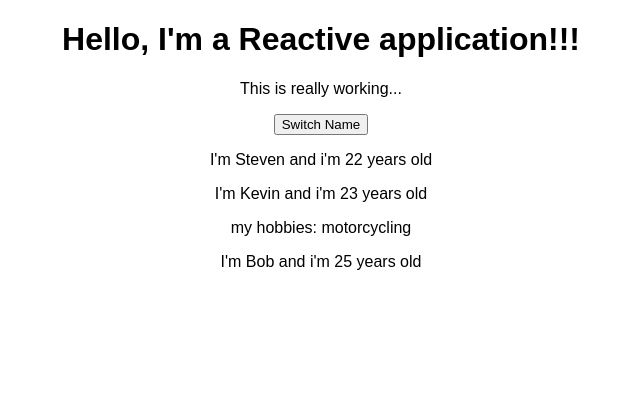
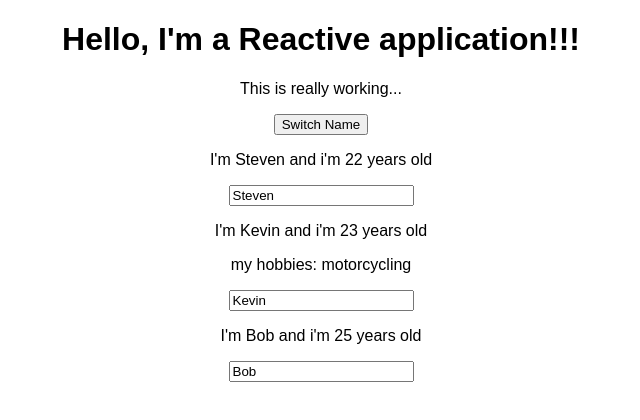
Before and after one commit to steven-espin/react-guide, a React (Create React App) app: page / in a window 1280 px wide. Shown: the top 420 px of the page, without its empty margins (319-959 px from the left). Built offline with nearby package versions, Linux system fonts and the light colour scheme.

Commit message:
adding two way binding

```diff
--- a/src/App.js
+++ b/src/App.js
@@ -11,7 +11,7 @@ class App extends Component {
     ]
   }
 
-  swtchNameHandler = () => {
+  swtchNameHandler = (newName) => {
     console.log("clicked...");
     // This won't work to change state: this.state.persons[0].name = 'Max';
     // setState function required to refresh DOM once state is changed.
@@ -19,9 +19,19 @@ class App extends Component {
 
     this.setState( {
       persons: [
-        { name: 'Max', age: '27' },
+        { name: newName, age: '27' },
         { name: 'Kevin', age: '27' },
         { name: 'Bobby', age: '27' }
+      ]
+    } )
+  }
+
+  nameChangedHandler = (event) => {
+    this.setState( {
+      persons: [
+        { name: event.target.value, age: '27' },
+        { name: 'Kevin', age: '23' },
+        { name: 'Bobby', age: '25' }
       ]
     } )
   }
@@ -31,10 +41,19 @@ class App extends Component {
       <div className="App">
         <h1>Hello, I'm a Reactive application!!!</h1>
         <p>This is really working...</p>
-        <button onClick={this.swtchNameHandler}>Switch Name</button>
-        <Person name={this.state.persons[0].name} age={this.state.persons[0].age}/>
-        <Person name={this.state.persons[1].name} age={this.state.persons[1].age}>my hobbies: motorcycling</Person>
-        <Person name={this.state.persons[2].name} age={this.state.persons[2].age}/>
+        <button onClick={this.swtchNameHandler.bind(this, 'Macho')}>Switch Name</button>
+        <Person
+        name={this.state.persons[0].name}
+        age={this.state.persons[0].age}
+        click={this.swtchNameHandler.bind(this, 'Nacho')}
+        changed={this.nameChangedHandler}/>
+        <Person
+        name={this.state.persons[1].name}
+        age={this.state.persons[1].age}
+        click={this.swtchNameHandler.bind(this, 'Honcho')}>my hobbies: motorcycling</Person>
+        <Person
+        name={this.state.persons[2].name}
+        age={this.state.persons[2].age}/>
       </div>
     );
   }
--- a/src/Person/Person.js
+++ b/src/Person/Person.js
@@ -3,8 +3,9 @@ import React from 'react';
 const person = (props) => {
     return (
         <div>
-            <p>I'm {props.name} and i'm {props.age} years old</p>
+            <p onClick={props.click}>I'm {props.name} and i'm {props.age} years old</p>
             <p>{props.children}</p>
+            <input type="text" onChange={props.changed} value={props.name} />
         </div>
     )
 };
```
